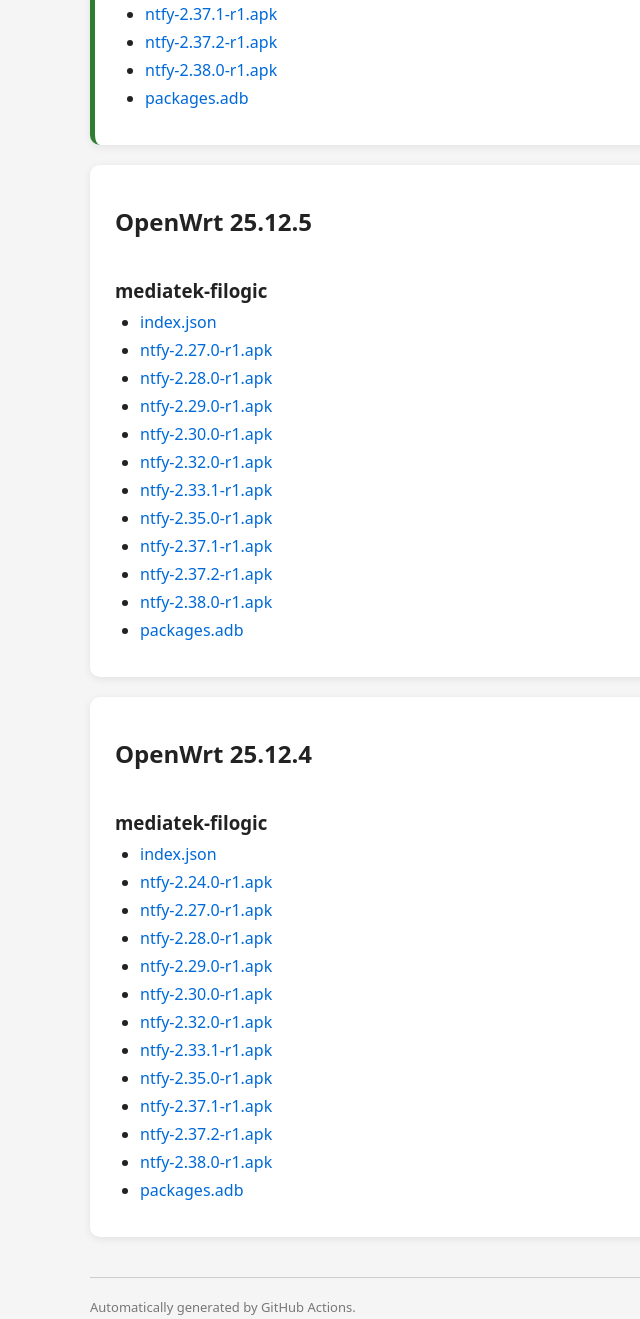
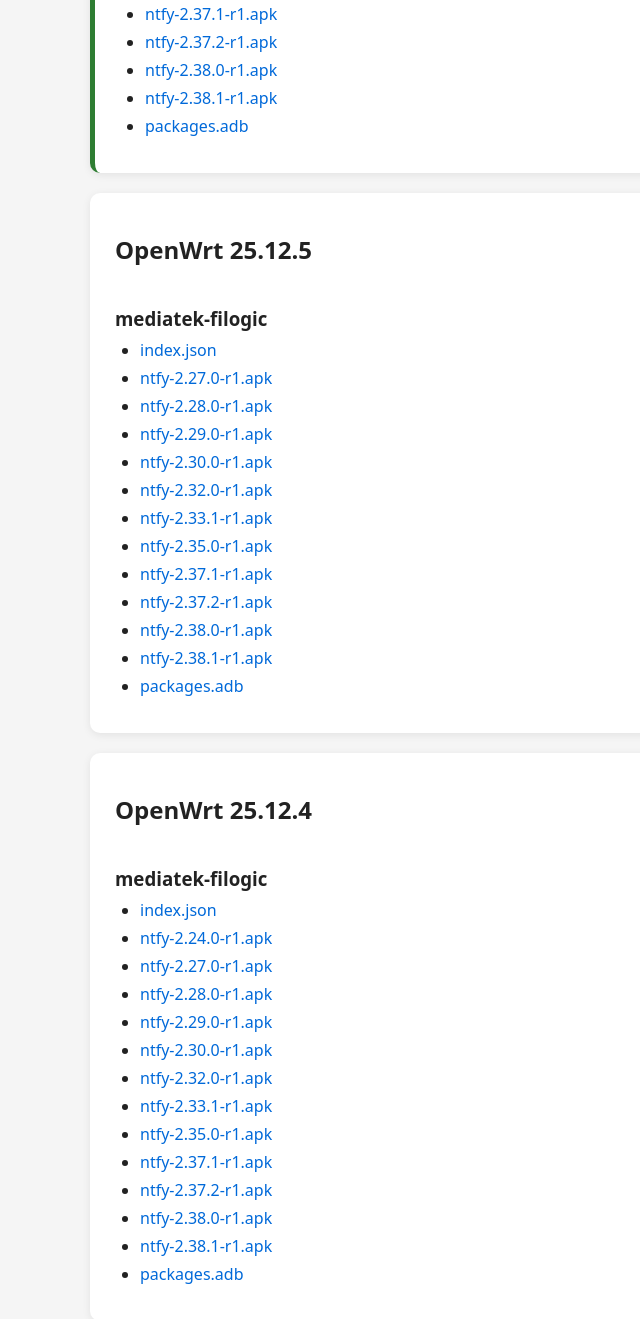
Before and after one commit to daxcore/ntfy-openwrt, a plain HTML site: page index.html in a window 1280 px wide. Shown: the part 726-2045 px from the top of the page, without its empty margins (0-640 px from the left). Drawn offline with Linux system fonts and the light colour scheme.

Commit message:
chore: update generated feed index

```diff
--- a/index.html
+++ b/index.html
@@ -200,6 +200,12 @@ iANpQ8metkW6USqpTRqtbGnfgEBXlfdxYQIiam/DLmaGnc9gi4YSsAQvXQ==
             </li>
 
             <li>
+                <a href="/ntfy-openwrt/releases/25.12.6/mediatek-filogic/ntfy-2.38.1-r1.apk">
+                    ntfy-2.38.1-r1.apk
+                </a>
+            </li>
+
+            <li>
                 <a href="/ntfy-openwrt/releases/25.12.6/mediatek-filogic/packages.adb">
                     packages.adb
                 </a>
@@ -283,6 +289,12 @@ iANpQ8metkW6USqpTRqtbGnfgEBXlfdxYQIiam/DLmaGnc9gi4YSsAQvXQ==
             <li>
                 <a href="/ntfy-openwrt/releases/25.12.5/mediatek-filogic/ntfy-2.38.0-r1.apk">
                     ntfy-2.38.0-r1.apk
+                </a>
+            </li>
+
+            <li>
+                <a href="/ntfy-openwrt/releases/25.12.5/mediatek-filogic/ntfy-2.38.1-r1.apk">
+                    ntfy-2.38.1-r1.apk
                 </a>
             </li>
 
@@ -380,6 +392,12 @@ iANpQ8metkW6USqpTRqtbGnfgEBXlfdxYQIiam/DLmaGnc9gi4YSsAQvXQ==
             </li>
 
             <li>
+                <a href="/ntfy-openwrt/releases/25.12.4/mediatek-filogic/ntfy-2.38.1-r1.apk">
+                    ntfy-2.38.1-r1.apk
+                </a>
+            </li>
+
+            <li>
                 <a href="/ntfy-openwrt/releases/25.12.4/mediatek-filogic/packages.adb">
                     packages.adb
                 </a>
```
